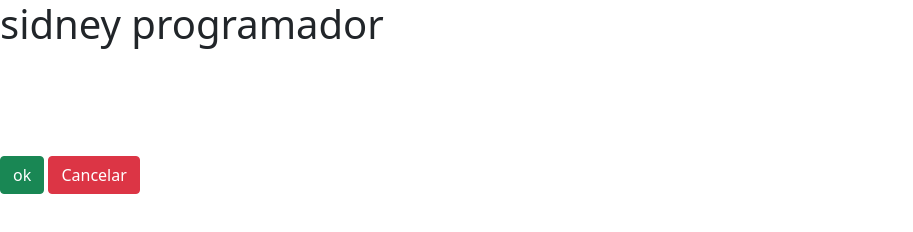
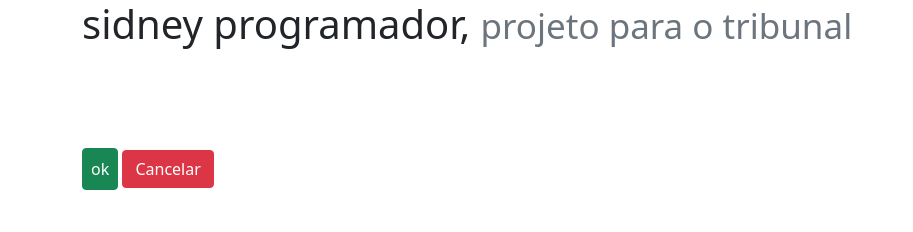
Before and after one commit to sjprog/Projeto-Booststrap, a plain HTML site: page index.html in a window 1280 px wide. Shown: the whole page, without its empty margins (0-913 px from the left). Drawn offline with nearby package versions, Linux system fonts and the light colour scheme.

Commit message:
Update index.html

```diff
--- a/index.html
+++ b/index.html
@@ -18,15 +18,23 @@
 
 </head>
 
+<style>
+.container{
+    width: 100%;
+}
+
+
+</style>
 
 
 
 <body>
-    <h1>sidney programador</h1>
+    <div class="container">
+        <h1 class="mundo m-auto">sidney programador, <small class="text-muted">projeto para o tribunal</small></h1>
 
-    <button class="btn btn-success">ok</button>
-    <button class="btn btn-danger">Cancelar</button>
-
+        <div class="btn btn-success p-2">ok</div>
+        <button class="btn btn-danger">Cancelar</button>
+    </div>
 
 
 
```
